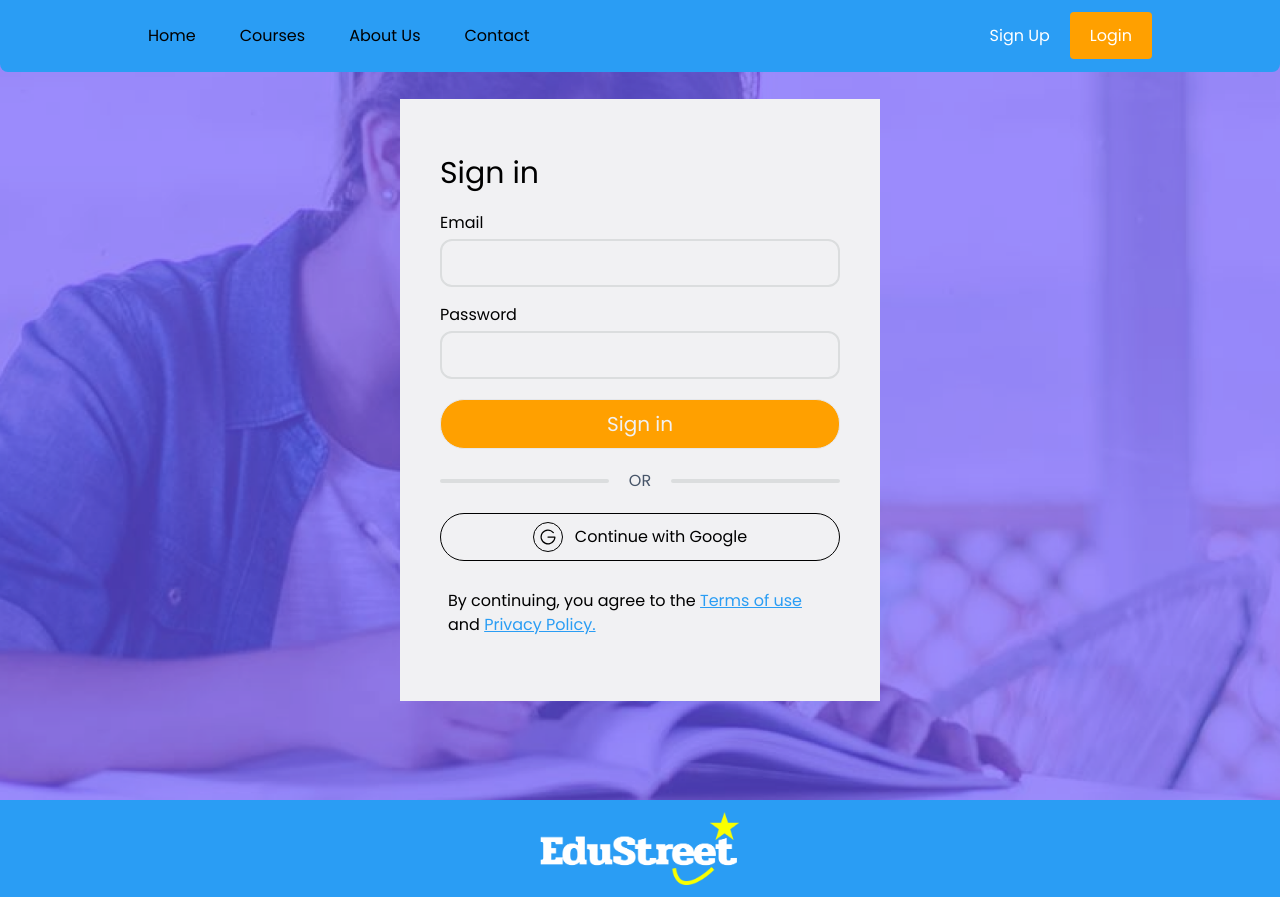
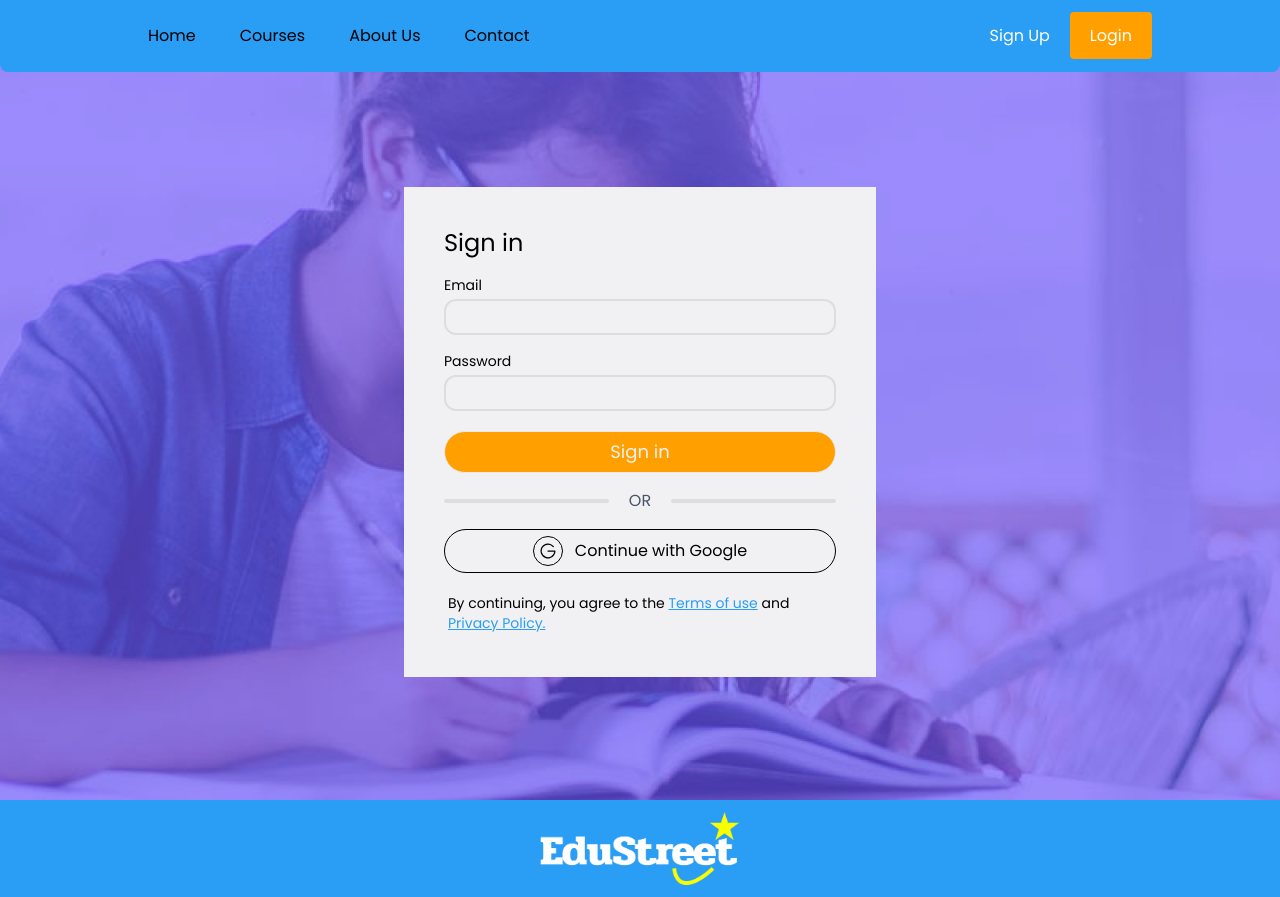
Before and after one commit to EduStreet-Gang/EduStreet, a Next.js app: page /login in a window 1280 px wide. Built offline with nearby package versions, Linux system fonts and the light colour scheme.

Commit message:
lil styling, and login fixed

```diff
--- a/src/app/contact/page.jsx
+++ b/src/app/contact/page.jsx
@@ -3,7 +3,7 @@ import Link from "next/link"
 
 const Page = () => {
   return (
-    <main className="h-screen mx-32 grid grid-cols-2 gap-64 items-center">
+    <main className="h-screen mx-32 grid grid-cols-2 gap-64 items-center mt-5">
       <section className="flex flex-col justify-center gap-7">
         <h1 className="font-bold text-4xl">Contact us</h1>
         <h2 className="text-lg">Jangan ragu untuk menghubungi kami kapan saja. kami akan membalas Anda sesegera mungkin!</h2>
--- a/src/app/courses/page.jsx
+++ b/src/app/courses/page.jsx
@@ -7,7 +7,7 @@ import CoursesCard from "@/components/Courses/CoursesCard";
 const Page = () => {
     return (
         <main>
-            <section className="mt-20 pt-2">
+            <section className="mt-16 pt-2">
                 <div className="relative w-full h-96 bg-edustreet-purple bg-opacity-50">
                     <Image
                         src={courses1}
--- a/src/app/login/page.jsx
+++ b/src/app/login/page.jsx
@@ -14,25 +14,25 @@ const Page = () => {
         />
       </div>
       <div className="absolute inset-0 bg-edustreet-purple bg-opacity-20"></div>
-      <div className="absolute inset-0 flex justify-center items-center">
-        <div className="bg-edustreet-white px-10 py-14 flex flex-col gap-5">
-          <h1 className="text-3xl pr-64">Sign in</h1>
+      <div className="absolute inset-0 flex justify-center items-center mt-16">
+        <div className="bg-edustreet-white px-10 py-10 flex flex-col gap-4">
+          <h1 className="text-2xl pr-32">Sign in</h1>
           <form action="" className="flex flex-col gap-1">
-            <label htmlFor="email" className="text-md">Email</label>
-            <input type="text" id="email" className="py-2.5 rounded-xl bg-transparent border-2 border-edustreet-grey"/>
-            <label htmlFor="pw" className="text-md mt-3">Password</label>
-            <input type="password" id="pw" className="py-2.5 rounded-xl bg-transparent border-2 border-edustreet-grey"/>
-            <button type="submit" className="text-xl mt-4 border bg-edustreet-orange p-2.5 rounded-3xl text-edustreet-white hover:text-black transition-all">Sign in</button>
+            <label htmlFor="email" className="text-sm">Email</label>
+            <input type="text" id="email" className="py-1 rounded-xl bg-transparent border-2 border-edustreet-grey"/>
+            <label htmlFor="pw" className="text-sm mt-3">Password</label>
+            <input type="password" id="pw" className="py-1 rounded-xl bg-transparent border-2 border-edustreet-grey"/>
+            <button type="submit" className="text-lg mt-4 border bg-edustreet-orange p-1.5 rounded-3xl text-edustreet-white hover:text-black transition-all">Sign in</button>
           </form>
           <div className="flex items-center gap-5">
             <span className="bg-edustreet-grey w-full h-1 rounded-3xl"></span>
             <span className="text-slate-600">OR</span>
             <span className="bg-edustreet-grey w-full h-1 rounded-3xl"></span>
           </div>
-          <Link href='#' className="flex justify-center items-center border border-black rounded-3xl p-2 gap-3 text-md transition-all hover:invert bg-edustreet-white">
+          <Link href='#' className="flex justify-center items-center border border-black rounded-3xl p-1.5 gap-3 text-md transition-all hover:invert bg-edustreet-white">
             <span className="border border-black rounded-3xl p-1"><GoogleLogo size={20}/></span>Continue with Google
           </Link>
-          <h3 className="w-96 m-2">
+          <h3 className="w-96 m-1 text-sm">
             <span>By continuing, you agree to the </span>
             <Link href='#' className="underline text-edustreet-blue hover:text-black transition-all">Terms of use</Link>
             <span> and </span>
--- a/src/app/signup/page.jsx
+++ b/src/app/signup/page.jsx
@@ -17,7 +17,7 @@ const Page = () => {
       <div className="absolute inset-0 flex justify-center items-center mt-16">
         <div className="bg-edustreet-white px-10 py-10 flex flex-col gap-5">
           <div className="flex flex-col gap-1">
-            <h1 className="text-xl pr-32">Create an account</h1>
+            <h1 className="text-2xl pr-32">Create an account</h1>
             <h2 className="text-sm">Already have an account? <Link href='/login' className="underline hover:no-underline transition-all">Log in</Link></h2>
           </div>
           <form action="" className="flex flex-col gap-1">
@@ -28,9 +28,9 @@ const Page = () => {
             <label htmlFor="pw" className="text-sm mt-3">Password</label>
             <input type="password" id="pw" className="py-1 rounded-xl bg-transparent border-2 border-edustreet-grey"/>
             <span className="text-xs text-slate-500">Use 8 or more characters with a mix of letters, numbers & symbols</span>
-            <button type="submit" className="text-xl mt-4 border bg-edustreet-orange p-1 rounded-3xl text-edustreet-white hover:text-black transition-all">Create an account</button>
+            <button type="submit" className="text-lg mt-4 border bg-edustreet-orange p-1.5 rounded-3xl text-edustreet-white hover:text-black transition-all">Create an account</button>
           </form>
-          <h3 className="w-96 m-2">
+          <h3 className="w-96 m-1 text-sm">
             <span>By continuing, you agree to the </span>
             <Link href='#' className="underline text-edustreet-blue hover:text-black transition-all">Terms of use</Link>
             <span> and </span>
--- a/src/components/Home/HomeTitle/index.jsx
+++ b/src/components/Home/HomeTitle/index.jsx
@@ -7,17 +7,17 @@ const HomeTitle = () => {
   <div className="flex h-screen gap-20 justify-between items-center">
     <div className='flex flex-col gap-4'>
       <h1 className="text-edustreet-blue text-5xl font-bold">EduStreet:</h1>
-      <h2 className="text-black text-4xl font-bold">Jalan Pendidikan Menuju Kesuksesan</h2>
-      <h3 className="text-black text-2xl">Dapatkan Pengalaman Belajar Dinamis, Dengan Jalan Pendidikan Penuh Inovasi</h3>
+      <h2 className="text-black text-3xl font-bold">Jalan Pendidikan Menuju Kesuksesan</h2>
+      <h3 className="text-black text-lg">Dapatkan Pengalaman Belajar Dinamis, Dengan Jalan Pendidikan Penuh Inovasi</h3>
       <div className='flex gap-10 mt-7'>
-        <Link href='#' className='bg-edustreet-red text-md tracking-wide text-white py-3 px-5 rounded-md'>Explore Courses</Link>
-        <Link href='#' className='bg-edustreet-red text-md tracking-wide text-white py-3 px-5 rounded-md'>Pelajari Selengkapnya</Link>
+        <Link href='#' className='bg-edustreet-red text-md tracking-wide text-white py-3 px-5 rounded-md hover:text-black transition-all'>Explore Courses</Link>
+        <Link href='#' className='bg-edustreet-red text-md tracking-wide text-white py-3 px-5 rounded-md hover:text-black transition-all'>Pelajari Selengkapnya</Link>
       </div>
     </div>
     <div>
       <Image
         src={homePic1}
-        width={600}
+        width={550}
       />
     </div>
   </div>
```
